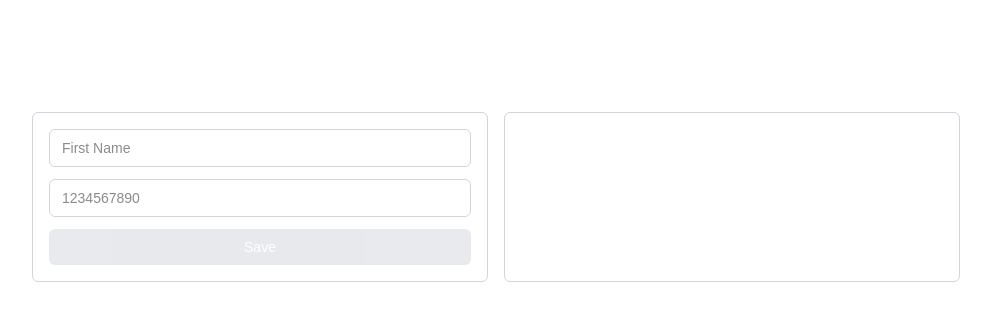
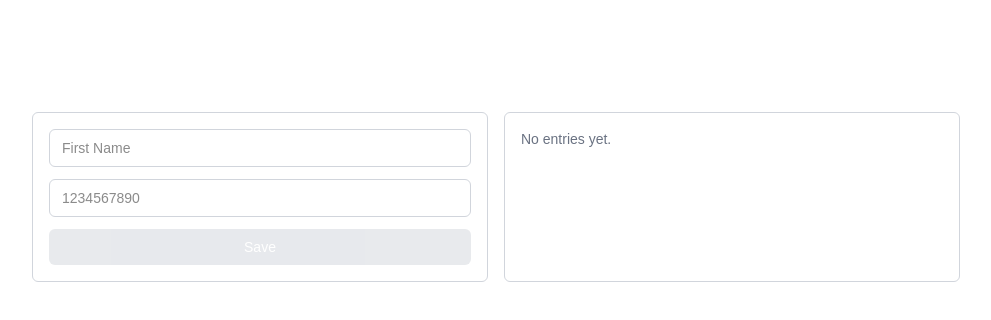
Before and after one commit to Shallow-RB/Ryan-Bhola-Ortec-Assignment, a Next.js app: page / in a window 1280 px wide. Shown: the top 320 px of the page, without its empty margins (144-1135 px from the left). Built offline with nearby package versions, Linux system fonts and the light colour scheme.

Commit message:
feat: Added delete functionality

```diff
--- a/src/components/info-list.tsx
+++ b/src/components/info-list.tsx
@@ -25,12 +25,33 @@ export function InfoList() {
   }, []);
 
   return (
-    <div>
-      {peopleList.map((person: PersonFormValues) => (
-        <div key={person.firstName}>
-          {person.firstName} - {person.phoneNumber}
+    <div className="w-full max-w-md space-y-2">
+      {peopleList.map((person: PersonFormValues, index: number) => (
+        <div
+          key={`${person.firstName}-${person.phoneNumber}-${index}`}
+          className="flex items-center justify-between rounded-md border border-gray-200 px-3 py-2 text-sm"
+        >
+          <span>
+            {person.firstName} - {person.phoneNumber}
+          </span>
+          <button
+            type="button"
+            onClick={() => {
+              const next = [...peopleList];
+              next.splice(index, 1);
+              window.localStorage.setItem("people", JSON.stringify(next));
+              setPeopleList(next);
+              window.dispatchEvent(new Event("people:update"));
+            }}
+            className="rounded bg-red-500 px-2 py-1 text-white hover:bg-red-600 cursor-pointer"
+          >
+            Delete
+          </button>
         </div>
       ))}
+      {peopleList.length === 0 && (
+        <div className="text-sm text-gray-500">No entries yet.</div>
+      )}
     </div>
   );
 }
```
